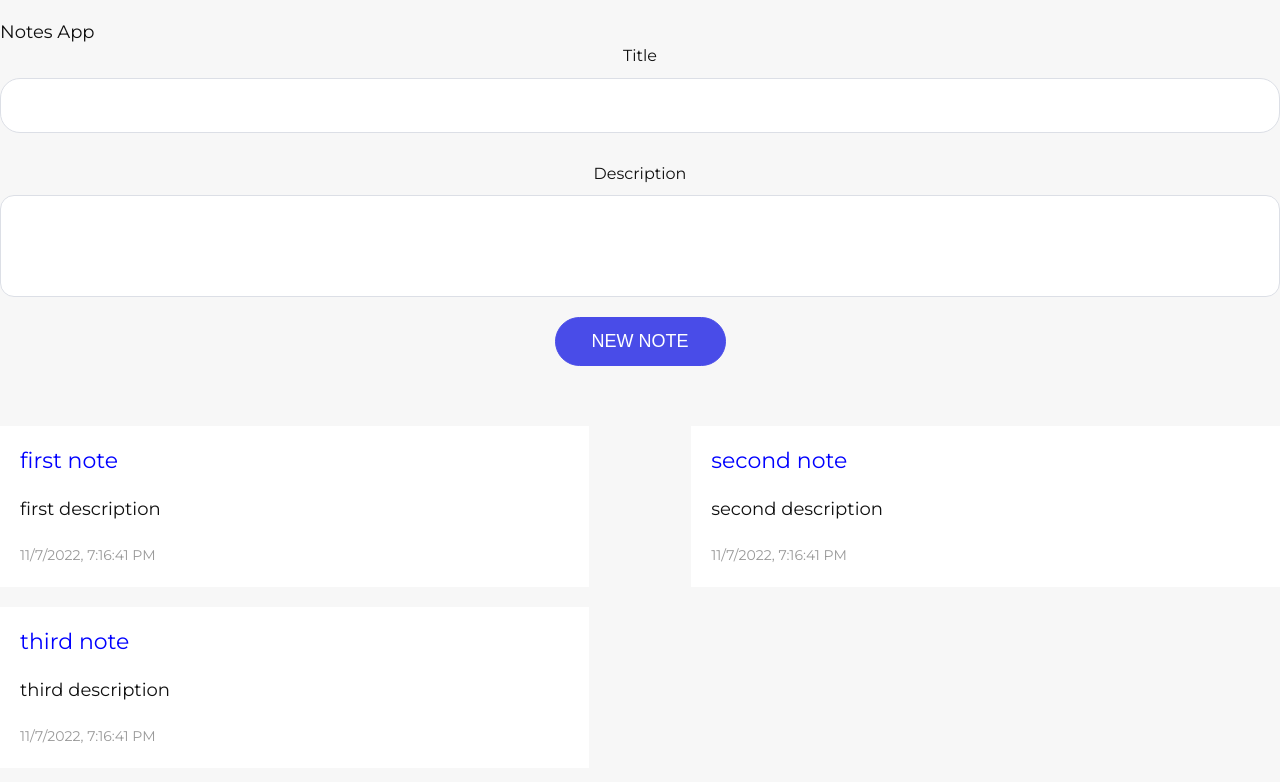
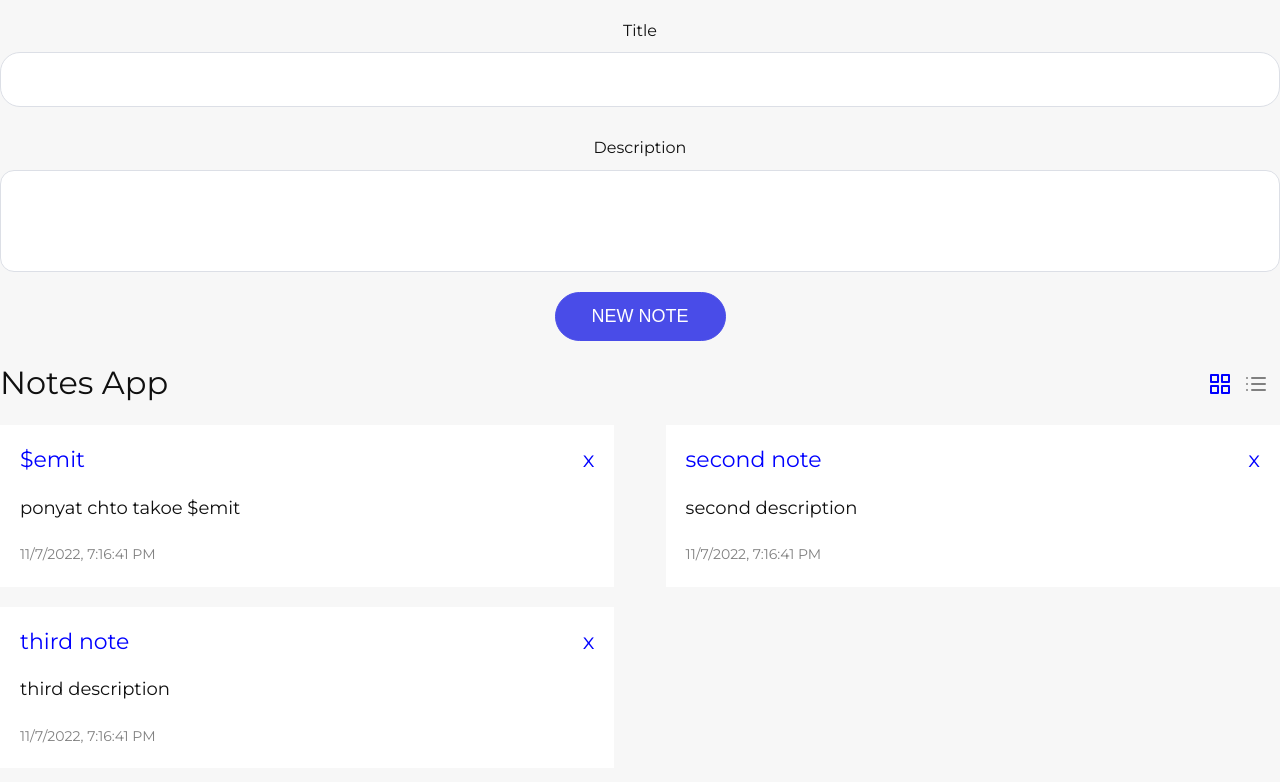
Before and after one commit to flywerk/vue2-cli-notes-app, a Vue app: page / in a window 1280 px wide. Shown: the top 782 px of the page. Built offline with nearby package versions, Linux system fonts and the light colour scheme.

Commit message:
Toggle & Animations

```diff
--- a/package.json
+++ b/package.json
@@ -16,6 +16,7 @@
 		"node-sass": "^7.0.3",
 		"sass": "^1.56.0",
 		"sass-loader": "^10.3.1",
-		"vue-template-compiler": "^2.6.14"
+		"vue-template-compiler": "^2.6.14",
+		"@volar-plugins/vetur": "latest"
 	}
 }
--- a/src/App.vue
+++ b/src/App.vue
@@ -4,13 +4,59 @@
 			<section>
 				<div class="container">
 					<div id="app">
-						<h1>{{ title }}</h1>
-						<!-- warning message -->
+						<!-- message -->
 						<message v-if="message" :message="message" />
+						<!-- new note -->
+						<newNote :note="note" @addNote="addNote" />
+						<!-- title -->
+						<div class="note-header">
+							<h1>{{ title }}</h1>
+							<div class="icons">
+								<svg
+									:class="{ active: grid }"
+									@click="grid = true"
+									style="cursor: pointer"
+									xmlns="http://www.w3.org/2000/svg"
+									width="24"
+									height="24"
+									viewBox="0 0 24 24"
+									fill="none"
+									stroke="currentColor"
+									stroke-width="2"
+									stroke-linecap="round"
+									stroke-linejoin="round"
+								>
+									<rect x="3" y="3" width="7" height="7"></rect>
+									<rect x="14" y="3" width="7" height="7"></rect>
+									<rect x="14" y="14" width="7" height="7"></rect>
+									<rect x="3" y="14" width="7" height="7"></rect>
+								</svg>
+								<svg
+									:class="{ active: !grid }"
+									@click="grid = false"
+									style="cursor: pointer"
+									xmlns="http://www.w3.org/2000/svg"
+									width="24"
+									height="24"
+									viewBox="0 0 24 24"
+									fill="none"
+									stroke="currentColor"
+									stroke-width="2"
+									stroke-linecap="round"
+									stroke-linejoin="round"
+								>
+									<line x1="8" y1="6" x2="21" y2="6"></line>
+									<line x1="8" y1="12" x2="21" y2="12"></line>
+									<line x1="8" y1="18" x2="21" y2="18"></line>
+									<line x1="3" y1="6" x2="3" y2="6"></line>
+									<line x1="3" y1="12" x2="3" y2="12"></line>
+									<line x1="3" y1="18" x2="3" y2="18"></line>
+								</svg>
+							</div>
+						</div>
 
-						<newNote :note="note" @addNote="addNote" />
-
-						<notes :notes="notes" />
+						<!-- note list -->
+						<notes :notes="notes" :grid="grid" @remove="removeNote" />
 					</div>
 				</div>
 			</section>
@@ -19,9 +65,9 @@
 </template>
 
 <script>
-import message from "@/components/Message.vue"
-import notes from "@/components/Notes.vue"
-import newNote from "@/components/NewNote.vue"
+import message from "@/components/Message"
+import notes from "@/components/Notes"
+import newNote from "@/components/NewNote"
 export default {
 	components: {
 		message,
@@ -32,14 +78,15 @@
 		return {
 			title: "Notes App",
 			message: null,
+			grid: true,
 			note: {
 				title: "",
 				description: "",
 			},
 			notes: [
 				{
-					title: "first note",
-					description: "first description",
+					title: "$emit",
+					description: "ponyat chto takoe $emit",
 					date: new Date(Date.now()).toLocaleString(),
 				},
 				{
@@ -73,6 +120,9 @@
 			this.note.title = ""
 			this.note.description = ""
 		},
+		removeNote(index) {
+			this.notes.splice(index, 1)
+		},
 	},
 }
 </script>
--- a/src/components/Notes.vue
+++ b/src/components/Notes.vue
@@ -1,9 +1,15 @@
 <template>
 	<!-- note list -->
 	<div class="notes">
-		<div class="note" v-for="(note, index) in notes" :key="index">
-			<div class="note-header">
+		<div
+			class="note"
+			:class="{ full: !grid }"
+			v-for="(note, index) in notes"
+			:key="index"
+		>
+			<div class="note-header" :class="{ full: !grid }">
 				<p>{{ note.title }}</p>
+				<p style="cursor: pointer" @click="removeNote(index)">x</p>
 			</div>
 			<div class="note-body">
 				<p>{{ note.description }}</p>
@@ -20,6 +26,16 @@
 			type: Array,
 			required: true,
 		},
+		grid: {
+			type: Boolean,
+			required: true,
+		},
+	},
+	methods: {
+		removeNote(index) {
+			console.log(`note id - ${index}  removed`)
+			this.$emit("remove", index)
+		},
 	},
 }
 </script>
@@ -30,19 +46,55 @@
 	align-items: center;
 	justify-content: space-between;
 	flex-wrap: wrap;
-	padding: 40px 0;
+	padding: 20px 0;
 }
 .note {
-	width: 46%;
+	width: 48%;
 	padding: 18px, 20px;
 	margin-bottom: 20px;
 	background-color: white;
 	padding: 20px;
+	transition: all 0.25s cubic-bezier(0.02, 0.01, 0.47, 1);
+	box-shadow: 0 30px 30px (0, 0, 0, 0.02);
+	&:hover {
+		box-shadow: 0 30px 30px, (0, 0, 0, 0.04);
+		transform: translate(0, -6px);
+		transition-delay: 0s !important;
+	}
+	&.full {
+		width: 100%;
+		text-align: center;
+	}
 }
 .note-header {
+	display: flex;
+	align-items: center;
+	justify-content: space-between;
+	h1 {
+		font-size: 32px;
+	}
 	p {
 		color: blue;
 		font-size: 22px;
+	}
+	svg {
+		margin-right: 12px;
+		color: gray;
+		&.active {
+			color: blue;
+		}
+		&.last-child {
+			margin-right: 0;
+		}
+	}
+	&.full {
+		justify-content: center;
+		p {
+			margin-right: 16px;
+			&:last-child {
+				margin-right: 0;
+			}
+		}
 	}
 }
 .note-body {
@@ -51,7 +103,7 @@
 	}
 	span {
 		font-size: 14px;
-		color: #999999;
+		color: gray;
 	}
 }
 </style>
```
Also changed, not shown: volar.config.js (added, +7 -0 lines), src/column.svg (added), src/grid.svg (added).
